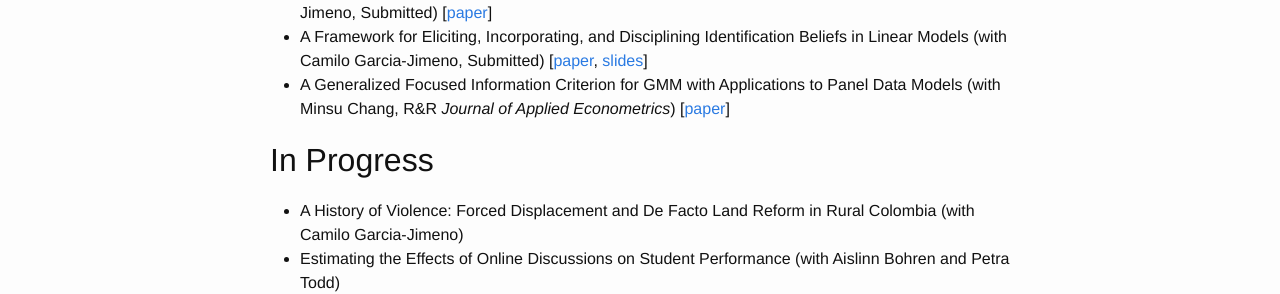
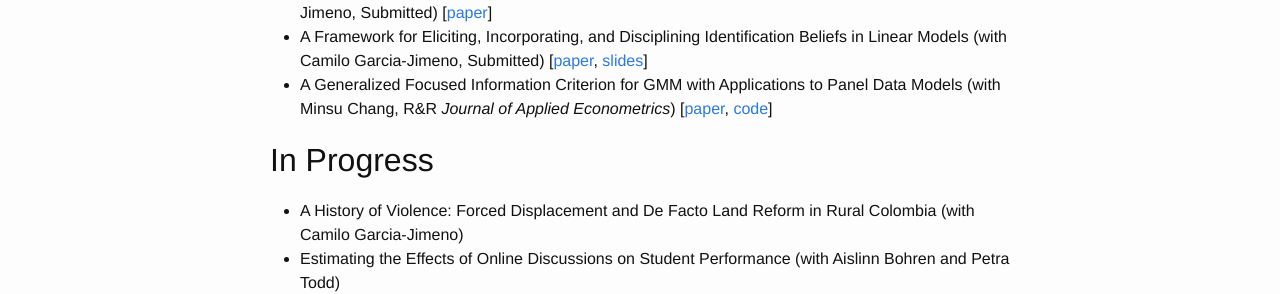
Before and after one commit to fditraglia/fditraglia.github.io, a Jekyll site: the page built from research.md, in a window 1280 px wide. Shown: the part 520-814 px from the top of the page. Built offline with Jekyll 4.4.1, drawn with Linux system fonts in a browser that asks for light colours.

Commit message:
add link to github repo

```diff
--- a/research.md
+++ b/research.md
@@ -14,7 +14,7 @@
 
 - Mis-classified, Binary, Endogenous Regressors: Identification and Inference (with Camilo Garcia-Jimeno, Submitted) [[paper](http://ditraglia.com//pdf/DiTraglia_Garcia-Jimeno_2017b.pdf)]
 - A Framework for Eliciting, Incorporating, and Disciplining Identification Beliefs in Linear Models (with Camilo Garcia-Jimeno, Submitted) [[paper](http://ditraglia.com/pdf/DiTraglia_Garcia-Jimeno_2017.pdf), [slides](http://ditraglia.com/pdf/sick_instruments_slides.pdf)]
-- A Generalized Focused Information Criterion for GMM with Applications to Panel Data Models (with Minsu Chang, R&R *Journal of Applied Econometrics*) [[paper](http://ditraglia.com/pdf/GFIC_paper.pdf)]
+- A Generalized Focused Information Criterion for GMM with Applications to Panel Data Models (with Minsu Chang, R&R *Journal of Applied Econometrics*) [[paper](http://ditraglia.com/pdf/GFIC_paper.pdf), [code](https://github.com/fditraglia/gfic)]
 
 ## In Progress
 - A History of Violence: Forced Displacement and De Facto Land Reform in Rural Colombia (with Camilo Garcia-Jimeno)
```
